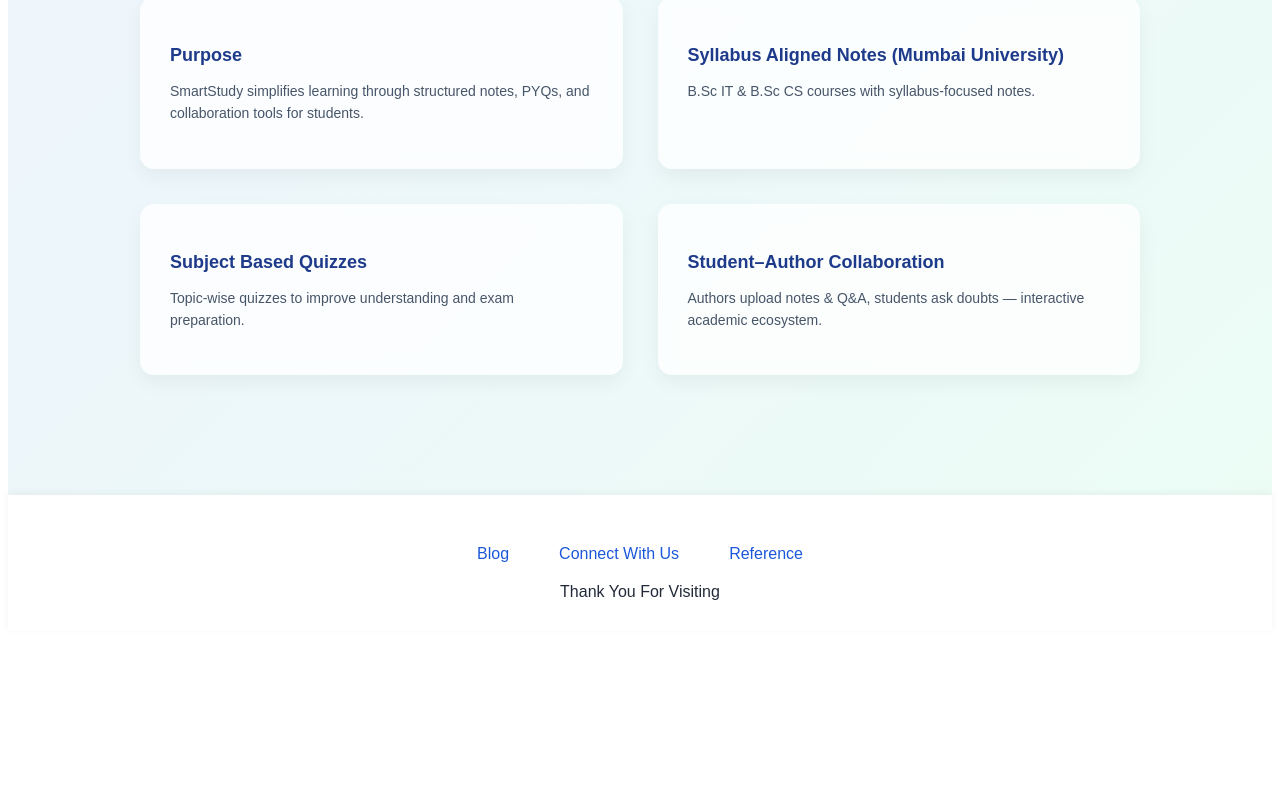
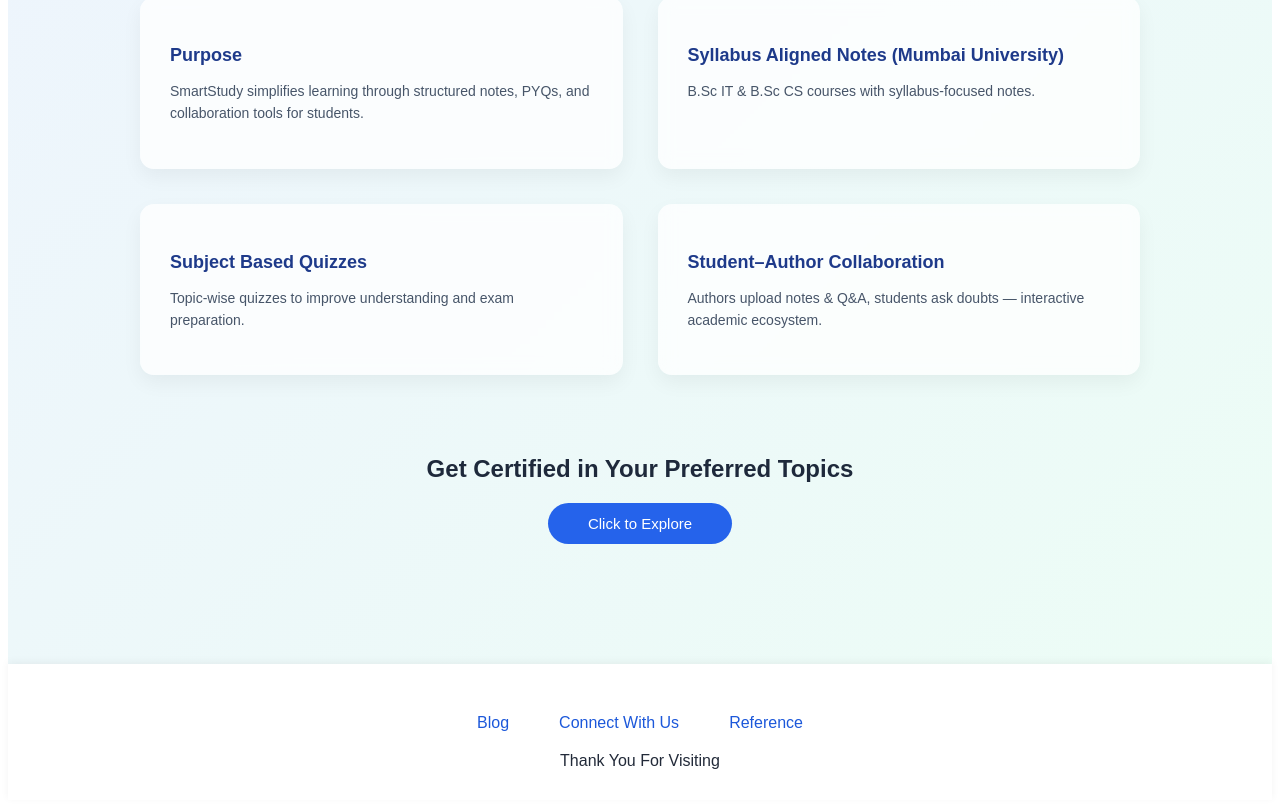
Before and after one commit to Anushas-hub/FinalProject, a React app in the folder frontend/: page / in a window 1280 px wide. Shown: the part 805-1613 px from the top of the page. Before the commit the page ends 1444 px from the top, so only its background shows below. Built offline with nearby package versions, Linux system fonts and the light colour scheme; the HTML template or start-up script is replaced by a standard one.

Commit message:
Enhanced UI Features ,  and Corrected SignUp and Login Error

```diff
--- a/frontend/src/App.jsx
+++ b/frontend/src/App.jsx
@@ -5,6 +5,7 @@
 import Reference from "./pages/Reference";
 import Login from "./pages/Login";
 import Signup from "./pages/Signup";
+import ExploreCertification from "./pages/ExploreCertification";
 
 function App() {
   return (
@@ -15,6 +16,7 @@
       <Route path="/reference" element={<Reference />} />
       <Route path="/login" element={<Login />} />
       <Route path="/signup" element={<Signup />} />
+      <Route path="/explore-certification" element={<ExploreCertification />} />
     </Routes>
   );
 }
--- /dev/null
+++ b/frontend/src/pages/ExploreCertification.jsx
@@ -0,0 +1,69 @@
+import { useNavigate } from "react-router-dom";
+
+export default function ExploreCertification() {
+  const navigate = useNavigate();
+  const user = localStorage.getItem("user");
+
+  const handleSubmit = (e) => {
+    e.preventDefault();
+    alert("Course flow will connect here next 🚀");
+  };
+
+  return (
+    <div style={styles.container}>
+      <div style={styles.card}>
+        <h2 style={styles.title}>
+          Hello, {user} 👋 <br />
+          What are you opting to learn today?
+        </h2>
+
+        <form onSubmit={handleSubmit} style={styles.form}>
+          <input placeholder="Which Course?" style={styles.input} />
+          <input placeholder="Subject?" style={styles.input} />
+          <input placeholder="Topic?" style={styles.input} />
+
+          <button style={styles.btn}>
+            Explore Course
+          </button>
+        </form>
+      </div>
+    </div>
+  );
+}
+
+const styles = {
+  container: {
+    minHeight: "80vh",
+    display: "flex",
+    justifyContent: "center",
+    alignItems: "center",
+    fontFamily: "Arial",
+  },
+  card: {
+    width: "450px",
+    padding: "35px",
+    borderRadius: "14px",
+    background: "rgba(255,255,255,0.9)",
+    boxShadow: "0 15px 35px rgba(0,0,0,0.08)",
+    textAlign: "center",
+  },
+  title: {
+    fontSize: "22px",
+    marginBottom: "25px",
+    color: "#1e293b",
+  },
+  form: { display: "flex", flexDirection: "column", gap: "15px" },
+  input: {
+    padding: "12px",
+    borderRadius: "8px",
+    border: "1px solid #ccc",
+  },
+  btn: {
+    padding: "12px",
+    borderRadius: "8px",
+    border: "none",
+    background: "#2563eb",
+    color: "#fff",
+    cursor: "pointer",
+  },
+};
--- a/frontend/src/pages/Home.jsx
+++ b/frontend/src/pages/Home.jsx
@@ -1,8 +1,11 @@
 import Navbar from "../components/Navbar";
 import Hero from "../components/Hero";
 import Footer from "../components/Footer";
+import { useNavigate } from "react-router-dom";
 
 export default function Home() {
+  const navigate = useNavigate();
+
   const handleMouseEnter = (e) => {
     e.currentTarget.style.transform = "scale(1.04)";
     e.currentTarget.style.boxShadow =
@@ -13,6 +16,21 @@
     e.currentTarget.style.transform = "scale(1)";
     e.currentTarget.style.boxShadow =
       "0 8px 20px rgba(0,0,0,0.05)";
+  };
+
+  const handleExploreClick = () => {
+    const user = localStorage.getItem("user");
+
+    if (user) {
+      navigate("/explore-certification");
+    } else {
+      navigate("/login", {
+        state: {
+          message:
+            "To complete the course and quizzes for certification, please login or sign up. We require your details to generate your certificate.",
+        },
+      });
+    }
   };
 
   return (
@@ -91,6 +109,20 @@
         </div>
       </section>
 
+      {/* Certification Section (NEW – nothing else changed) */}
+      <section style={styles.certSection}>
+        <h2 style={styles.certTitle}>
+          Get Certified in Your Preferred Topics
+        </h2>
+
+        <button
+          style={styles.certButton}
+          onClick={handleExploreClick}
+        >
+          Click to Explore
+        </button>
+      </section>
+
       <Footer />
     </div>
   );
@@ -100,12 +132,11 @@
   page: {
     fontFamily: "Arial, sans-serif",
     minHeight: "100vh",
-    background: "linear-gradient(135deg, #eef2ff, #ecfdf5)", // single calm bg
+    background: "linear-gradient(135deg, #eef2ff, #ecfdf5)",
   },
 
-  /* SEARCH */
   searchSection: {
-    padding: "50px 20px 30px 20px", // reduced bottom gap
+    padding: "50px 20px 30px 20px",
     textAlign: "center",
   },
 
@@ -144,9 +175,8 @@
     cursor: "pointer",
   },
 
-  /* ABOUT */
   aboutSection: {
-    padding: "30px 20px 60px 20px", // reduced top gap
+    padding: "30px 20px 60px 20px",
   },
 
   cardsContainer: {
@@ -179,4 +209,29 @@
     color: "#475569",
     lineHeight: "1.6",
   },
+
+  /* NEW CERTIFICATION STYLES */
+  certSection: {
+    textAlign: "center",
+    padding: "0px 20px 60px 20px",
+  },
+
+  certTitle: {
+    fontSize: "24px",
+    fontWeight: "700",
+    marginBottom: "20px",
+    color: "#1e293b",
+  },
+
+  certButton: {
+    padding: "12px 40px",
+    borderRadius: "30px",
+    border: "none",
+    background: "#2563eb",
+    color: "#ffffff",
+    fontSize: "15px",
+    fontWeight: "500",
+    cursor: "pointer",
+    transition: "0.3s",
+  },
 };
--- a/frontend/src/pages/Login.jsx
+++ b/frontend/src/pages/Login.jsx
@@ -1,8 +1,11 @@
 import { useState } from "react";
-import { useNavigate, Link } from "react-router-dom";
+import { useNavigate, Link, useLocation } from "react-router-dom";
 
 export default function Login() {
   const navigate = useNavigate();
+  const location = useLocation();
+  const message = location.state?.message;
+
   const [username, setUsername] = useState("");
   const [password, setPassword] = useState("");
 
@@ -17,6 +20,7 @@
       const data = await response.json();
 
       if (response.ok) {
+        localStorage.setItem("user", username);
         alert("Login Successful ✅");
         navigate("/");
       } else {
@@ -35,6 +39,8 @@
 
       <div style={styles.card}>
         <h2 style={styles.title}>Login</h2>
+
+        {message && <p style={styles.message}>{message}</p>}
 
         <input
           type="text"
@@ -94,8 +100,12 @@
     boxShadow: "0 10px 25px rgba(0,0,0,0.1)",
     textAlign: "center",
   },
-  title: {
-    marginBottom: "20px",
+  title: { marginBottom: "20px" },
+  message: {
+    fontSize: "14px",
+    marginBottom: "15px",
+    color: "#1e3a8a",
+    fontWeight: "500",
   },
   input: {
     width: "100%",
@@ -112,15 +122,7 @@
     border: "none",
     borderRadius: "6px",
     cursor: "pointer",
-    marginBottom: "10px",
   },
-  switchText: {
-    marginTop: "15px",
-    fontSize: "14px",
-  },
-  link: {
-    color: "#2563eb",
-    textDecoration: "none",
-    fontWeight: "500",
-  },
+  switchText: { marginTop: "15px", fontSize: "14px" },
+  link: { color: "#2563eb", textDecoration: "none", fontWeight: "500" },
 };
```
